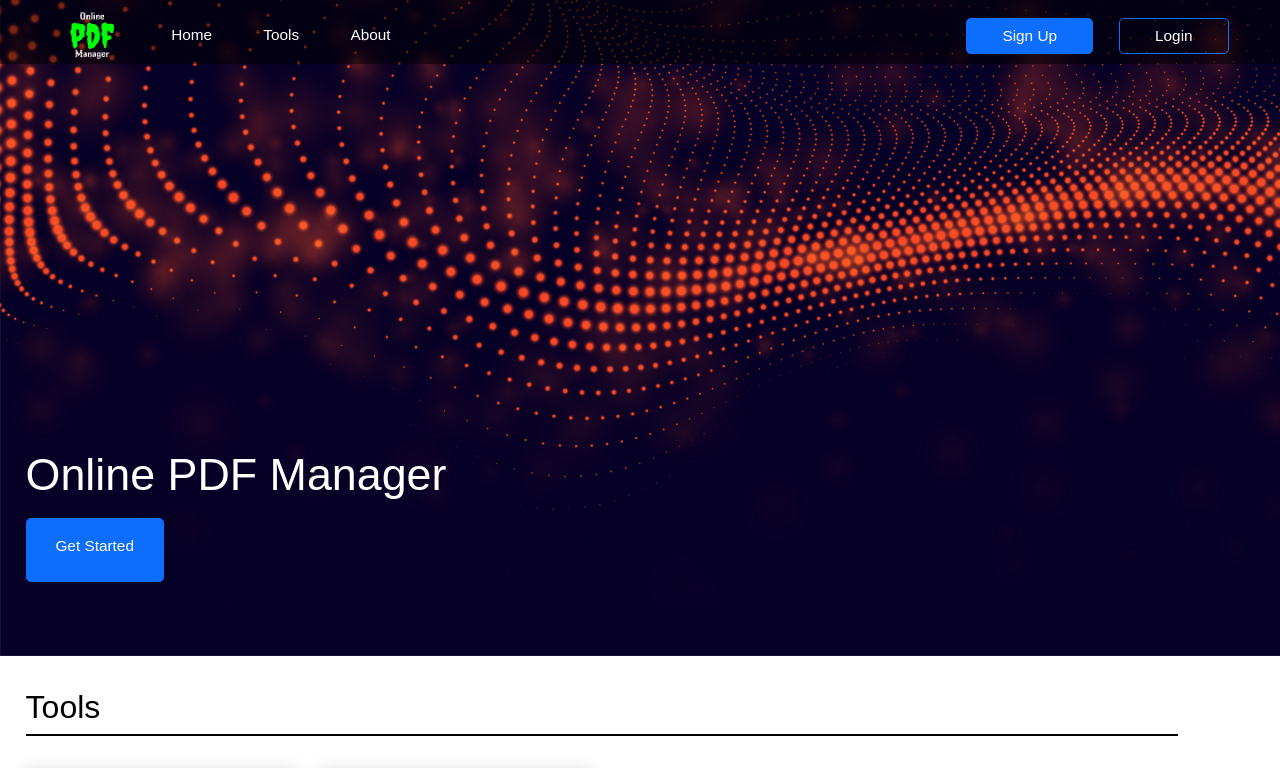
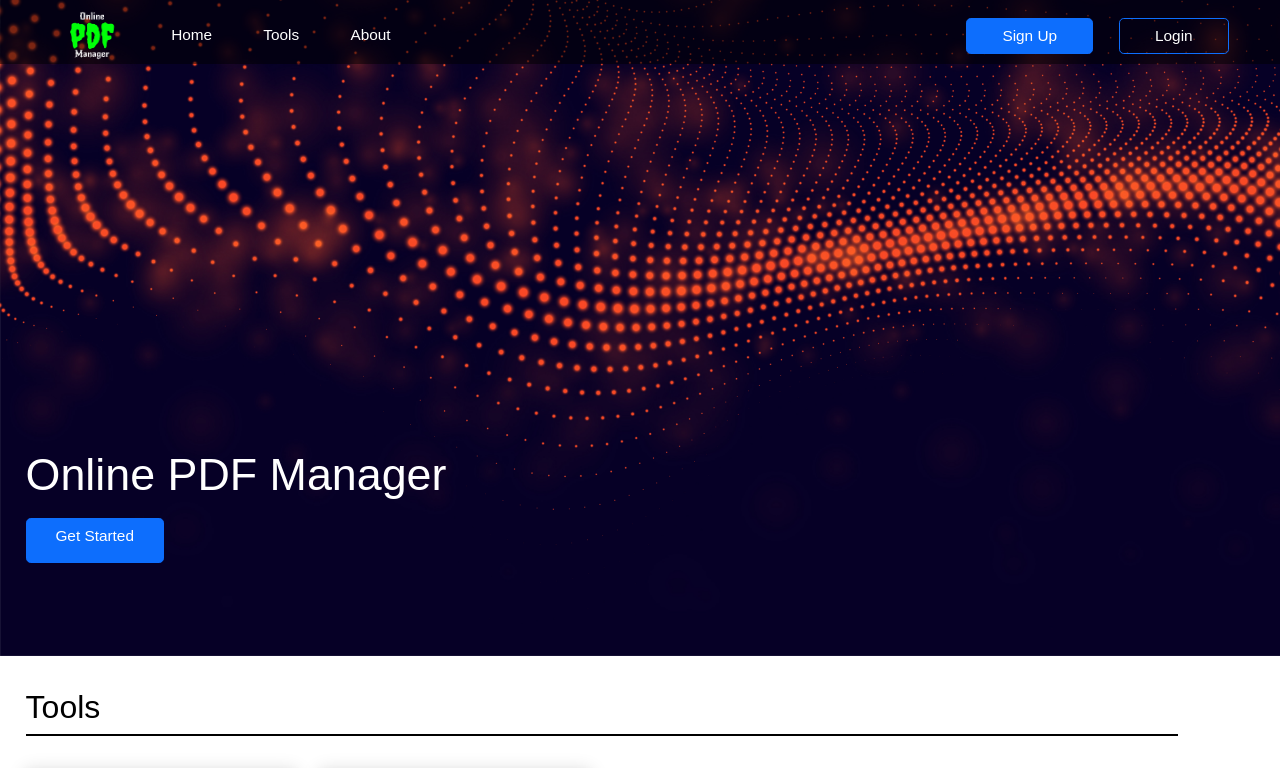
Before and after one commit to qureshi-h/pdf-manipulator, a React (Create React App) app in the folder frontend/: page / in a window 1280 px wide. Shown: the top 768 px of the page. Built offline with nearby package versions, Linux system fonts and the light colour scheme; a web font is replaced by a local one.

Commit message:
get started button fix

```diff
--- a/frontend/src/App.css
+++ b/frontend/src/App.css
@@ -74,7 +74,7 @@ p {
     margin-top: 40.5vw;
     left: 2%;
     width: auto;
-    height: 8vh;
+    height: auto;
 }
 
 .center {
```
